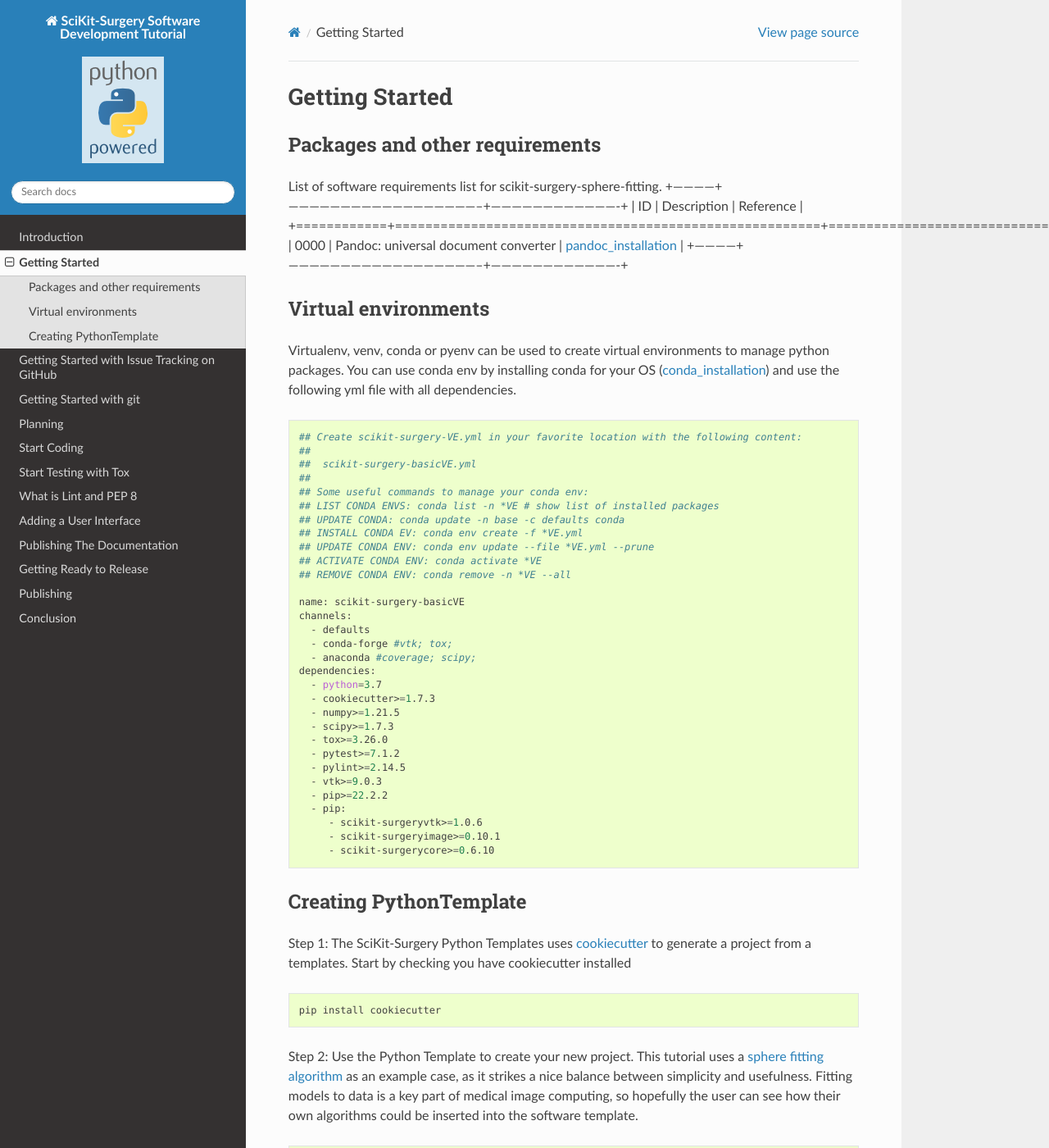
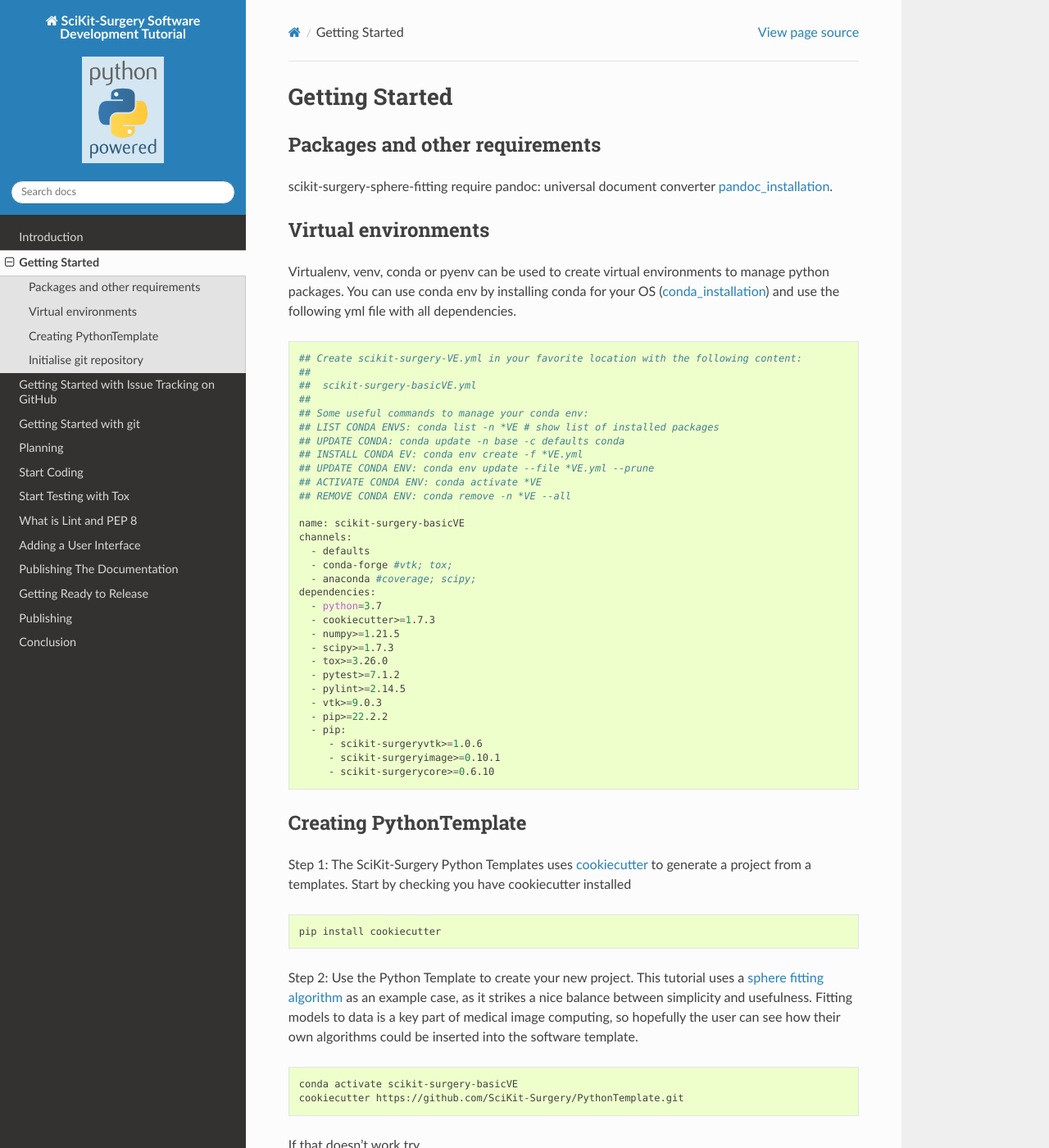
Before and after one commit to SciKit-Surgery/scikit-surgerytutorial02, a Sphinx documentation site: the page built from doc/01_Starting_Out.rst, in a window 1280 px wide and 1400 px high. Shown: the whole window at 82% size. Built offline with Sphinx 7.4.7 and the Read the Docs theme 2.0.0, drawn with Linux system fonts in a browser that asks for light colours; formulas are drawn with MathJax 3; some of the changed text lies outside the part shown.

Commit message:
few costemic changes; (#26)

```diff
--- a/README.rst
+++ b/README.rst
@@ -28,7 +28,8 @@
    :target: https://twitter.com/scikit_surgery?ref_src=twsrc%5Etfw
    :alt: Follow scikit_surgery on twitter
 
-Author: Stephen Thompson
+Author(s): Stephen Thompson
+Contributor(s): Miguel Xochicale, Thomas Dowrick and Matt Clarkson
 
 This is the SciKit-Surgery Tutorial on Software Development for Clinical Translation. It is targeted at researchers working in medical imaging and computer aided interventions, who want to maximise the impact of their work by publishing robust and reusable code.
 The tutorial will guide the user through using the SciKit-Surgery Python template to create a well written and reusable algorithm library.
--- a/doc/01_Starting_Out.rst
+++ b/doc/01_Starting_Out.rst
@@ -8,13 +8,7 @@
 
 Packages and other requirements
 ~~~~~~~~~~~~
-List of software requirements list for scikit-surgery-sphere-fitting.
-+------------+--------------------------------------------------------+-------------------------------------+
-|    ID      |  Description                                           |  Reference                          |
-+============+========================================================+=====================================+
-|    0000    |  Pandoc: universal document converter                  |  `pandoc_installation`_             |
-+------------+--------------------------------------------------------+-------------------------------------+
-
+scikit-surgery-sphere-fitting require pandoc: universal document converter `pandoc_installation`_.
 
 Virtual environments
 ~~~~~~~~~~~~
@@ -69,6 +63,7 @@
 algorithms could be inserted into the software template.
 ::
 
+  conda activate scikit-surgery-basicVE
   cookiecutter https://github.com/SciKit-Surgery/PythonTemplate.git
 
 If that doesn't work try,
@@ -110,6 +105,9 @@
   Choose from 1, 2, 3 [1]: 1
   copyright_holder [University College London]:
 
+
+Initialise git repository
+~~~~~~~~~~~~
 Enter the source directory and initialise git repository.
 ::
 
@@ -118,7 +116,8 @@
   git add .
   git commit -m "Initial commit of my sphere fitter"
 
-Create a new project on GitHub (or GitLab, WeissLab or your preferred git host), making sure the URL matches what you set in step 3 `project_url`.
+Create a new project on GitHub (or GitLab, WeissLab or your preferred git host), making sure the URL matches
+what you set in step 3 (e.g., `project_url [https://github.com/mxochicale/sksurgeryspherefitting]`.
 
 .. image:: new_project_github.png
    :height: 400px
```
